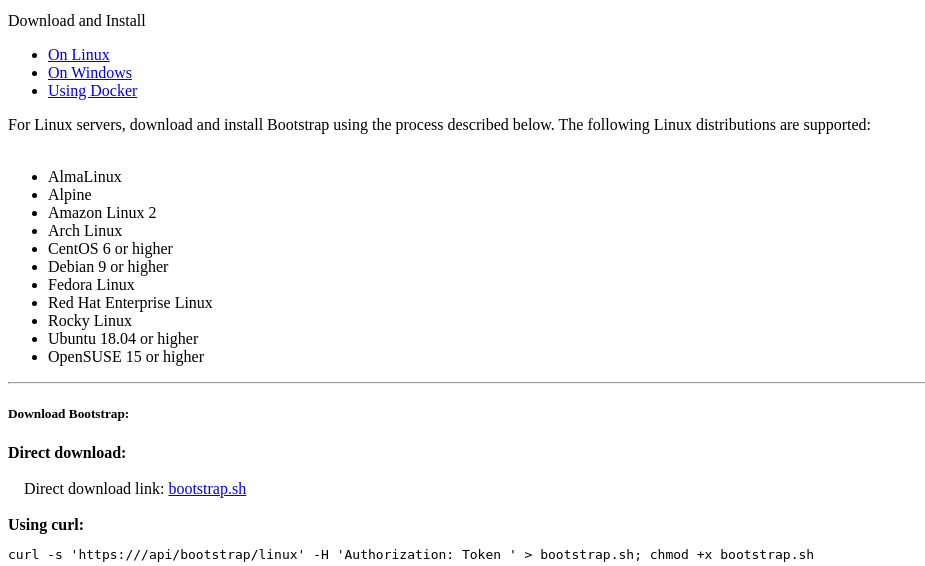
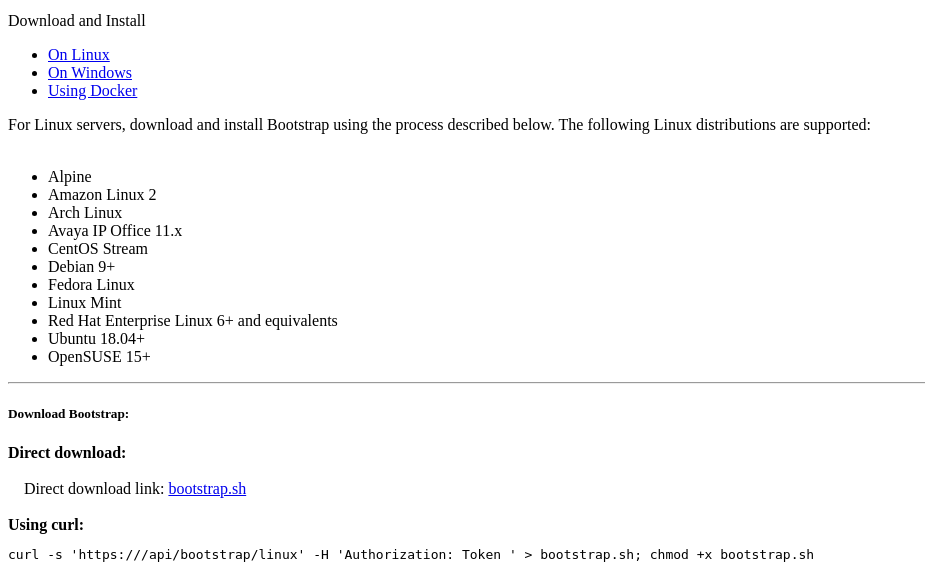
Before and after one commit to linuxdojo/evon-hub, a Django app: template hub/templates/hub/bootstrap.html in a window 1280 px wide. Shown: the part 244-810 px from the top of the page, without its empty margins (0-925 px from the left). Run offline with Django 4.2, Linux system fonts and the light colour scheme; the template is opened without the code that fills it, so the values that code supplies are empty; some libraries are stand-ins or nearby versions.

Commit message:
fix support for Linux Mint, add support for Avaya IPOffice 11

```diff
--- a/hub/templates/hub/bootstrap.html
+++ b/hub/templates/hub/bootstrap.html
@@ -48,17 +48,17 @@
                 For Linux servers, download and install Bootstrap using the process described below. The following Linux distributions are supported:<br />
                 <br />
                 <ul>
-                  <li>AlmaLinux</li>
                   <li>Alpine</li>
                   <li>Amazon Linux 2</li>
                   <li>Arch Linux</li>
-                  <li>CentOS 6 or higher</li>
-                  <li>Debian 9 or higher</li>
+                  <li>Avaya IP Office 11.x</li>
+                  <li>CentOS Stream</li>
+                  <li>Debian 9+</li>
                   <li>Fedora Linux</li>
-                  <li>Red Hat Enterprise Linux</li>
-                  <li>Rocky Linux</li>
-                  <li>Ubuntu 18.04 or higher</li>
-                  <li>OpenSUSE 15 or higher</li>
+                  <li>Linux Mint</li>
+                  <li>Red Hat Enterprise Linux 6+ and equivalents</li>
+                  <li>Ubuntu 18.04+</li>
+                  <li>OpenSUSE 15+</li>
                 </ul>
                 <hr>
                 <h5>Download Bootstrap:</h5>
```
Also changed, not shown: 1 other file.
